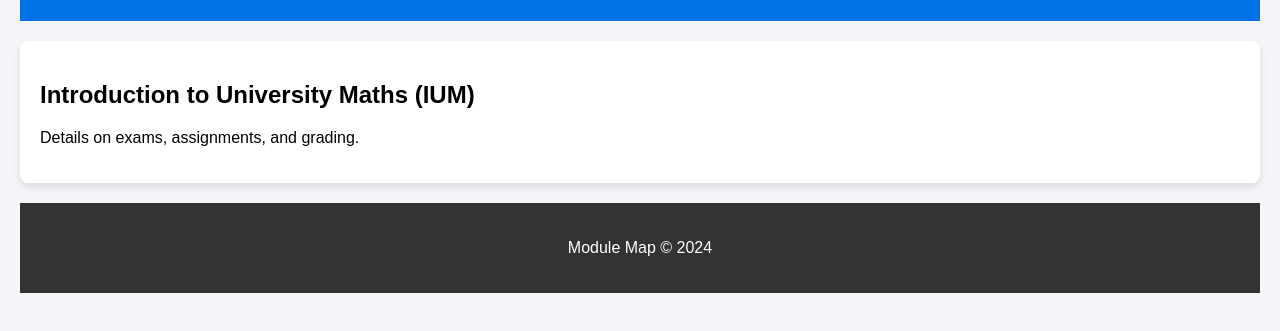
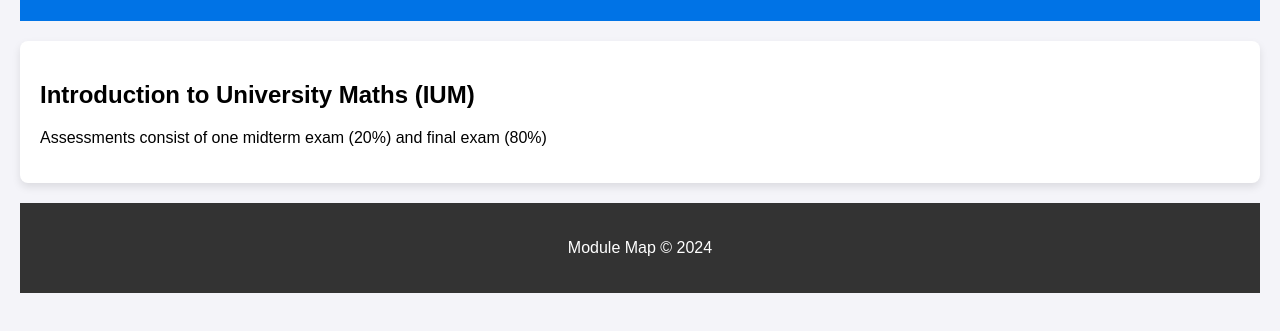
Before and after one commit to pz522-ic/mapping-project, a plain HTML site: page assessment-information.html in a window 1280 px wide. Shown: the part 119-450 px from the top of the page. Drawn offline with Linux system fonts and the light colour scheme.

Commit message:
Update assessment-information.html

```diff
--- a/assessment-information.html
+++ b/assessment-information.html
@@ -39,7 +39,7 @@
     </header>
     <div class="container">
         <h2>Introduction to University Maths (IUM)</h2>
-        <p>Details on exams, assignments, and grading.</p>
+        <p>Assessments consist of one midterm exam (20%) and final exam (80%)</p>
     </div>
     <footer>
         <p>Module Map &copy; 2024</p>
```
